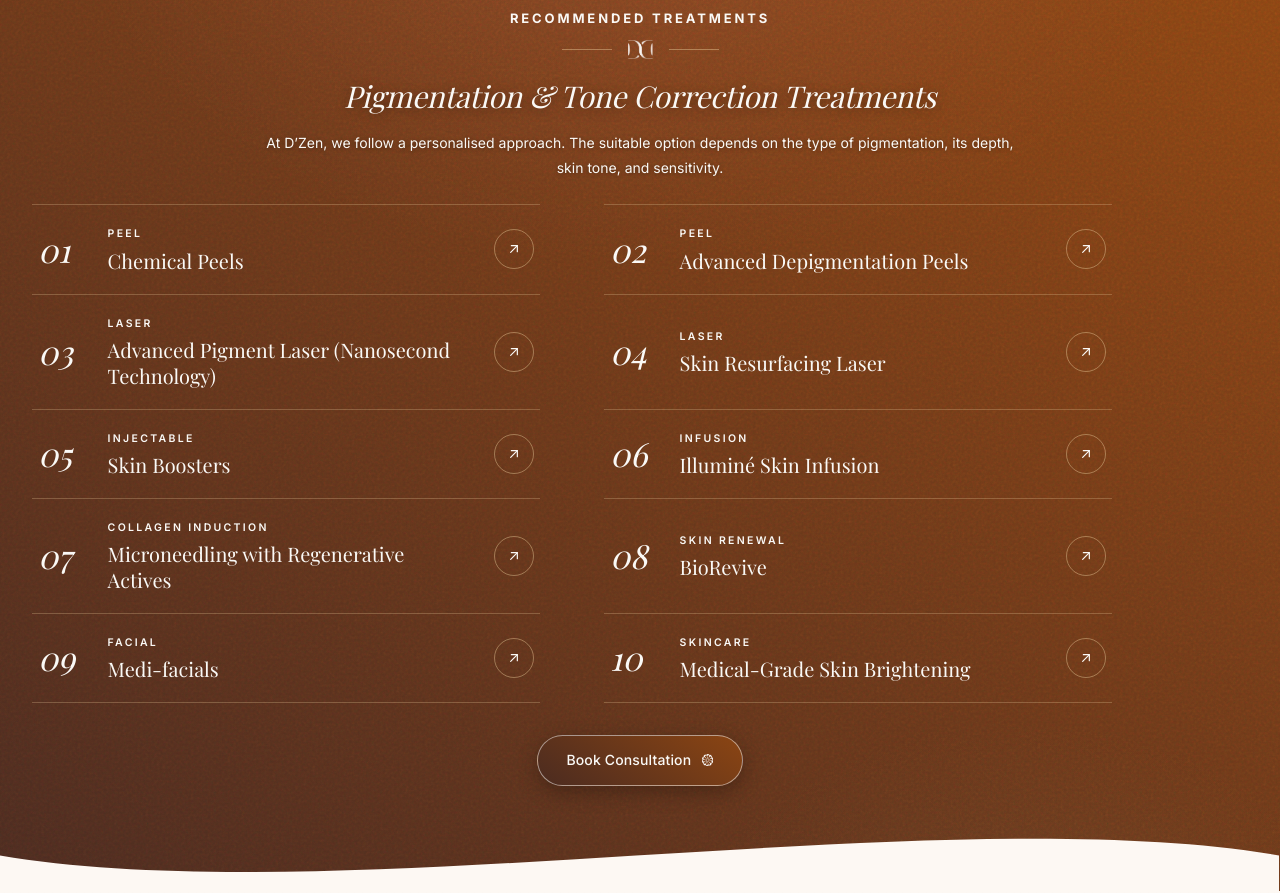
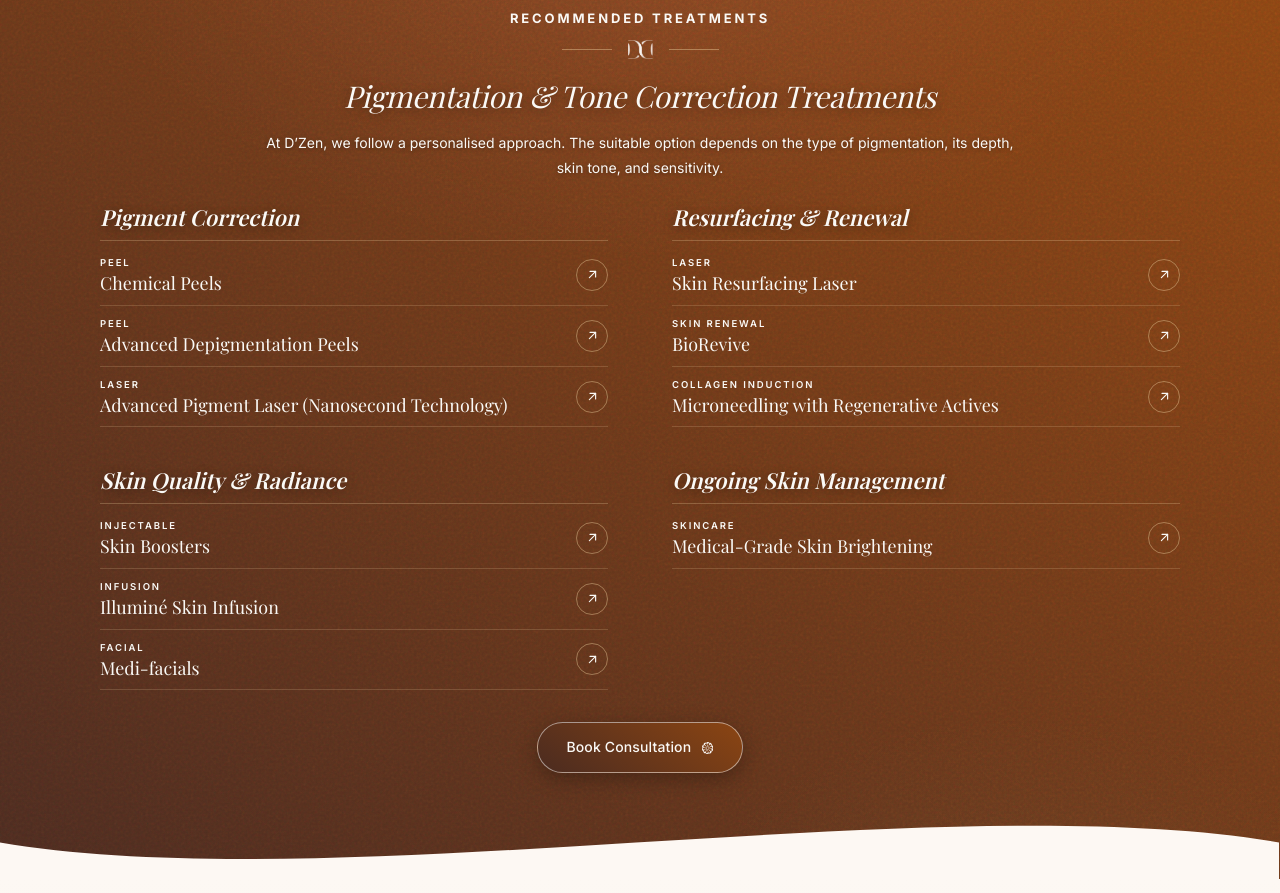
Before and after one commit to Pioneers-Branding/dzen-derma, a plain HTML site: page pigmentation.html in a window 1280 px wide. Shown: the part 2050-2943 px from the top of the page. Drawn offline with nearby package versions, Linux system fonts and the light colour scheme; a web font is replaced by a local one.

Commit message:
pigmentation ba issue

```diff
--- a/pigmentation.html
+++ b/pigmentation.html
@@ -277,45 +277,77 @@
             margin-top: clamp(20px, 2.5vw, 25px);
         }
 
-        /* ── Recommended treatments: numbered list on the dark band ── */
+        /* ── Recommended treatments: 4 Clinical Buckets (Editorial, No Boxes, No Numbers, Compact) ── */
         #recommended {
             padding: 50px 0 0;
         }
 
-        .pg-rec-grid {
-            list-style: none;
+        .pg-buckets-grid {
             display: grid;
             grid-template-columns: repeat(2, minmax(0, 1fr));
-            column-gap: clamp(32px, 5vw, 72px);
+            column-gap: clamp(36px, 5vw, 68px);
+            row-gap: clamp(28px, 3.5vw, 40px);
             max-width: 1080px;
+            margin: 0 auto;
+        }
+
+        .pg-bucket-group {
+            display: flex;
+            flex-direction: column;
+        }
+
+        .pg-bucket-header {
+            margin-bottom: 4px;
+            padding-bottom: 8px;
+            border-bottom: 1px solid rgba(232, 201, 154, 0.28);
+            display: flex;
+            flex-direction: column;
+            gap: 3px;
+        }
+
+        .pg-bucket-eyebrow {
+            font-family: 'Inter', system-ui, sans-serif;
+            font-size: 10.5px;
+            font-weight: 700;
+            letter-spacing: 0.2em;
+            text-transform: uppercase;
+            color: #E8C99A;
+        }
+
+        .pg-bucket-title {
+            font-family: 'Playfair Display', Georgia, serif;
+            font-size: clamp(19px, 1.8vw, 22px);
+            font-weight: 600;
+            line-height: 1.25;
+            color: #FAF9F6;
+            margin: 0;
+        }
+
+        .pg-bucket-list {
+            list-style: none;
             padding: 0;
-            counter-reset: none;
-        }
-
-        .pg-rec-grid li {
-            border-top: 1px solid rgba(232, 201, 154, .28);
-        }
-
-        /* closing hairline under the last row of each column */
-        .pg-rec-grid li:nth-last-child(-n+2) {
-            border-bottom: 1px solid rgba(232, 201, 154, .28);
-        }
-
-        .pg-rec-grid a {
+            margin: 0;
+            display: flex;
+            flex-direction: column;
+        }
+
+        .pg-bucket-list li {
+            border-bottom: 1px solid rgba(232, 201, 154, 0.2);
+        }
+
+        .pg-bucket-list a {
             position: relative;
             display: flex;
             align-items: center;
-            gap: clamp(16px, 2vw, 26px);
-            /* fill the whole grid row so the hover line sits on the row divider,
-               even when the row in the other column is taller */
-            height: 100%;
-            padding: 20px 6px;
+            justify-content: space-between;
+            gap: 16px;
+            padding: 10px 0;
             text-decoration: none;
-            transition: padding .35s ease;
+            transition: padding 0.3s ease;
         }
 
         /* gold line that sweeps in on hover */
-        .pg-rec-grid a::after {
+        .pg-bucket-list a::after {
             content: '';
             position: absolute;
             left: 0;
@@ -323,49 +355,38 @@
             width: 0;
             height: 1px;
             background: linear-gradient(90deg, #E8C99A, rgba(232, 201, 154, 0));
-            transition: width .5s ease;
-        }
-
-        .pg-rec-grid a:hover {
-            padding-left: 14px;
-        }
-
-        .pg-rec-grid a:hover::after {
+            transition: width 0.35s ease;
+        }
+
+        .pg-bucket-list a:hover {
+            padding-left: 8px;
+        }
+
+        .pg-bucket-list a:hover::after {
             width: 100%;
-        }
-
-        .pg-rec__num {
-            flex: 0 0 auto;
-            min-width: 44px;
-            font-family: 'Playfair Display', Georgia, serif;
-            font-style: italic;
-            font-size: clamp(26px, 2.6vw, 34px);
-            line-height: 1;
-            color: rgba(232, 201, 154, .55);
-            transition: color .35s ease;
         }
 
         .pg-rec__body {
             flex: 1 1 auto;
             display: flex;
             flex-direction: column;
-            gap: 5px;
+            gap: 2px;
             min-width: 0;
         }
 
         .pg-rec__tag {
             font-family: 'Inter', system-ui, sans-serif;
-            font-size: 10.5px;
+            font-size: 9.5px;
             font-weight: 600;
-            letter-spacing: .22em;
+            letter-spacing: 0.2em;
             text-transform: uppercase;
             color: #E8C99A;
         }
 
         .pg-rec__name {
             font-family: 'Playfair Display', Georgia, serif;
-            font-size: clamp(17px, 1.6vw, 20px);
-            line-height: 1.3;
+            font-size: clamp(16px, 1.4vw, 18px);
+            line-height: 1.25;
             color: #FAF9F6;
         }
 
@@ -374,16 +395,18 @@
             display: inline-flex;
             align-items: center;
             justify-content: center;
-            width: 40px;
-            height: 40px;
+            width: 32px;
+            height: 32px;
             border-radius: 50%;
-            border: 1px solid rgba(232, 201, 154, .45);
+            border: 1px solid rgba(232, 201, 154, 0.45);
             color: #E8C99A;
-            transition: transform .35s ease;
-        }
-
-        .pg-rec-grid a:hover .pg-rec__arrow {
+            transition: transform 0.3s ease, border-color 0.3s ease, background-color 0.3s ease;
+        }
+
+        .pg-bucket-list a:hover .pg-rec__arrow {
             transform: rotate(45deg);
+            border-color: #E8C99A;
+            background: rgba(232, 201, 154, 0.12);
         }
 
         /* ── Every treatment explained: same horizontal card carousel as treatments.html ── */
@@ -1797,27 +1820,31 @@
         }
 
         /* ── Responsive ── */
+        @media (max-width: 991.98px) {
+            .pg-buckets-grid {
+                grid-template-columns: 1fr;
+                gap: 22px;
+            }
+        }
+
         @media (max-width: 767.98px) {
-            .pg-rec-grid {
-                grid-template-columns: 1fr;
-            }
-
-            .pg-rec-grid li:nth-last-child(2) {
-                border-bottom: 0;
-            }
-
-            .pg-rec-grid a {
-                padding: 16px 2px;
-                gap: 14px;
-            }
-
-            .pg-rec__num {
-                min-width: 34px;
+            .pg-bucket-header {
+                margin-bottom: 2px;
+                padding-bottom: 6px;
+            }
+
+            .pg-bucket-list a {
+                padding: 9px 0;
+                gap: 12px;
+            }
+
+            .pg-rec__name {
+                font-size: 15.5px;
             }
 
             .pg-rec__arrow {
-                width: 34px;
-                height: 34px;
+                width: 30px;
+                height: 30px;
             }
         }
     </style>
@@ -2066,16 +2093,21 @@
                     </p>
                 </div>
 
-                <ol class="pg-rec-grid">
+                <div class="pg-buckets-grid">
+                    <!-- Bucket 1: Pigment Correction -->
+                    <div class="pg-bucket-group">
+                        <div class="pg-bucket-header">
+                            <h3 class="pg-bucket-title">Pigment Correction</h3>
+                        </div>
+                        <ul class="pg-bucket-list">
                             <li>
                                 <a href="#t-chemical-peels">
-                            <span class="pg-rec__num">01</span>
                                     <span class="pg-rec__body">
                                         <span class="pg-rec__tag">Peel</span>
                                         <span class="pg-rec__name">Chemical Peels</span>
                                     </span>
-                            <span class="pg-rec__arrow"><svg width="16" height="16" viewBox="0 0 24 24" fill="none"
-                                    stroke="currentColor" stroke-width="1.8" stroke-linecap="round"
+                                    <span class="pg-rec__arrow"><svg width="15" height="15" viewBox="0 0 24 24"
+                                            fill="none" stroke="currentColor" stroke-width="1.8" stroke-linecap="round"
                                             stroke-linejoin="round" aria-hidden="true">
                                             <path d="M7 17 17 7" />
                                             <path d="M8 7h9v9" />
@@ -2084,13 +2116,12 @@
                             </li>
                             <li>
                                 <a href="#t-depigmentation-peels">
-                            <span class="pg-rec__num">02</span>
                                     <span class="pg-rec__body">
                                         <span class="pg-rec__tag">Peel</span>
                                         <span class="pg-rec__name">Advanced Depigmentation Peels</span>
                                     </span>
-                            <span class="pg-rec__arrow"><svg width="16" height="16" viewBox="0 0 24 24" fill="none"
-                                    stroke="currentColor" stroke-width="1.8" stroke-linecap="round"
+                                    <span class="pg-rec__arrow"><svg width="15" height="15" viewBox="0 0 24 24"
+                                            fill="none" stroke="currentColor" stroke-width="1.8" stroke-linecap="round"
                                             stroke-linejoin="round" aria-hidden="true">
                                             <path d="M7 17 17 7" />
                                             <path d="M8 7h9v9" />
@@ -2099,28 +2130,35 @@
                             </li>
                             <li>
                                 <a href="#t-pigment-laser">
-                            <span class="pg-rec__num">03</span>
                                     <span class="pg-rec__body">
                                         <span class="pg-rec__tag">Laser</span>
                                         <span class="pg-rec__name">Advanced Pigment Laser (Nanosecond Technology)</span>
                                     </span>
-                            <span class="pg-rec__arrow"><svg width="16" height="16" viewBox="0 0 24 24" fill="none"
-                                    stroke="currentColor" stroke-width="1.8" stroke-linecap="round"
+                                    <span class="pg-rec__arrow"><svg width="15" height="15" viewBox="0 0 24 24"
+                                            fill="none" stroke="currentColor" stroke-width="1.8" stroke-linecap="round"
                                             stroke-linejoin="round" aria-hidden="true">
                                             <path d="M7 17 17 7" />
                                             <path d="M8 7h9v9" />
                                         </svg></span>
                                 </a>
                             </li>
+                        </ul>
+                    </div>
+
+                    <!-- Bucket 2: Resurfacing & Renewal -->
+                    <div class="pg-bucket-group">
+                        <div class="pg-bucket-header">
+                            <h3 class="pg-bucket-title">Resurfacing &amp; Renewal</h3>
+                        </div>
+                        <ul class="pg-bucket-list">
                             <li>
                                 <a href="#t-resurfacing-laser">
-                            <span class="pg-rec__num">04</span>
                                     <span class="pg-rec__body">
                                         <span class="pg-rec__tag">Laser</span>
                                         <span class="pg-rec__name">Skin Resurfacing Laser</span>
                                     </span>
-                            <span class="pg-rec__arrow"><svg width="16" height="16" viewBox="0 0 24 24" fill="none"
-                                    stroke="currentColor" stroke-width="1.8" stroke-linecap="round"
+                                    <span class="pg-rec__arrow"><svg width="15" height="15" viewBox="0 0 24 24"
+                                            fill="none" stroke="currentColor" stroke-width="1.8" stroke-linecap="round"
                                             stroke-linejoin="round" aria-hidden="true">
                                             <path d="M7 17 17 7" />
                                             <path d="M8 7h9v9" />
@@ -2128,14 +2166,50 @@
                                 </a>
                             </li>
                             <li>
+                                <a href="#t-biorevive">
+                                    <span class="pg-rec__body">
+                                        <span class="pg-rec__tag">Skin Renewal</span>
+                                        <span class="pg-rec__name">BioRevive</span>
+                                    </span>
+                                    <span class="pg-rec__arrow"><svg width="15" height="15" viewBox="0 0 24 24"
+                                            fill="none" stroke="currentColor" stroke-width="1.8" stroke-linecap="round"
+                                            stroke-linejoin="round" aria-hidden="true">
+                                            <path d="M7 17 17 7" />
+                                            <path d="M8 7h9v9" />
+                                        </svg></span>
+                                </a>
+                            </li>
+                            <li>
+                                <a href="#t-microneedling">
+                                    <span class="pg-rec__body">
+                                        <span class="pg-rec__tag">Collagen Induction</span>
+                                        <span class="pg-rec__name">Microneedling with Regenerative Actives</span>
+                                    </span>
+                                    <span class="pg-rec__arrow"><svg width="15" height="15" viewBox="0 0 24 24"
+                                            fill="none" stroke="currentColor" stroke-width="1.8" stroke-linecap="round"
+                                            stroke-linejoin="round" aria-hidden="true">
+                                            <path d="M7 17 17 7" />
+                                            <path d="M8 7h9v9" />
+                                        </svg></span>
+                                </a>
+                            </li>
+                        </ul>
+                    </div>
+
+                    <!-- Bucket 3: Skin Quality & Radiance -->
+                    <div class="pg-bucket-group">
+                        <div class="pg-bucket-header">
+                            <h3 class="pg-bucket-title">Skin Quality &amp; Radiance</h3>
+                        </div>
+                        <ul class="pg-bucket-list">
+                            <li>
                                 <a href="#t-skin-boosters">
-                            <span class="pg-rec__num">05</span>
                                     <span class="pg-rec__body">
                                         <span class="pg-rec__tag">Injectable</span>
                                         <span class="pg-rec__name">Skin Boosters</span>
                                     </span>
-                            <span class="pg-rec__arrow"><svg width="16" height="16" viewBox="0 0 24 24" fill="none"
-                                    stroke="currentColor" stroke-width="1.8" stroke-linecap="round"
+                                    <span class="pg-rec__arrow"><svg width="15" height="15" viewBox="0 0 24 24"
+                                            fill="none" stroke="currentColor" stroke-width="1.8" stroke-linecap="round"
                                             stroke-linejoin="round" aria-hidden="true">
                                             <path d="M7 17 17 7" />
                                             <path d="M8 7h9v9" />
@@ -2144,13 +2218,12 @@
                             </li>
                             <li>
                                 <a href="#t-illumine">
-                            <span class="pg-rec__num">06</span>
                                     <span class="pg-rec__body">
                                         <span class="pg-rec__tag">Infusion</span>
                                         <span class="pg-rec__name">Illuminé Skin Infusion</span>
                                     </span>
-                            <span class="pg-rec__arrow"><svg width="16" height="16" viewBox="0 0 24 24" fill="none"
-                                    stroke="currentColor" stroke-width="1.8" stroke-linecap="round"
+                                    <span class="pg-rec__arrow"><svg width="15" height="15" viewBox="0 0 24 24"
+                                            fill="none" stroke="currentColor" stroke-width="1.8" stroke-linecap="round"
                                             stroke-linejoin="round" aria-hidden="true">
                                             <path d="M7 17 17 7" />
                                             <path d="M8 7h9v9" />
@@ -2158,66 +2231,45 @@
                                 </a>
                             </li>
                             <li>
-                        <a href="#t-microneedling">
-                            <span class="pg-rec__num">07</span>
+                                <a href="#t-medi-facials">
                                     <span class="pg-rec__body">
-                                <span class="pg-rec__tag">Collagen Induction</span>
-                                <span class="pg-rec__name">Microneedling with Regenerative Actives</span>
+                                        <span class="pg-rec__tag">Facial</span>
+                                        <span class="pg-rec__name">Medi-facials</span>
                                     </span>
-                            <span class="pg-rec__arrow"><svg width="16" height="16" viewBox="0 0 24 24" fill="none"
-                                    stroke="currentColor" stroke-width="1.8" stroke-linecap="round"
+                                    <span class="pg-rec__arrow"><svg width="15" height="15" viewBox="0 0 24 24"
+                                            fill="none" stroke="currentColor" stroke-width="1.8" stroke-linecap="round"
                                             stroke-linejoin="round" aria-hidden="true">
                                             <path d="M7 17 17 7" />
                                             <path d="M8 7h9v9" />
                                         </svg></span>
                                 </a>
                             </li>
+                        </ul>
+                    </div>
+
+                    <!-- Bucket 4: Ongoing Skin Management -->
+                    <div class="pg-bucket-group">
+                        <div class="pg-bucket-header">
+                            <h3 class="pg-bucket-title">Ongoing Skin Management</h3>
+                        </div>
+                        <ul class="pg-bucket-list">
                             <li>
-                        <a href="#t-biorevive">
-                            <span class="pg-rec__num">08</span>
+                                <a href="#t-brightening">
                                     <span class="pg-rec__body">
-                                <span class="pg-rec__tag">Skin Renewal</span>
-                                <span class="pg-rec__name">BioRevive</span>
+                                        <span class="pg-rec__tag">Skincare</span>
+                                        <span class="pg-rec__name">Medical-Grade Skin Brightening</span>
                                     </span>
-                            <span class="pg-rec__arrow"><svg width="16" height="16" viewBox="0 0 24 24" fill="none"
-                                    stroke="currentColor" stroke-width="1.8" stroke-linecap="round"
+                                    <span class="pg-rec__arrow"><svg width="15" height="15" viewBox="0 0 24 24"
+                                            fill="none" stroke="currentColor" stroke-width="1.8" stroke-linecap="round"
                                             stroke-linejoin="round" aria-hidden="true">
                                             <path d="M7 17 17 7" />
                                             <path d="M8 7h9v9" />
                                         </svg></span>
                                 </a>
                             </li>
-                    <li>
-                        <a href="#t-medi-facials">
-                            <span class="pg-rec__num">09</span>
-                            <span class="pg-rec__body">
-                                <span class="pg-rec__tag">Facial</span>
-                                <span class="pg-rec__name">Medi-facials</span>
-                            </span>
-                            <span class="pg-rec__arrow"><svg width="16" height="16" viewBox="0 0 24 24" fill="none"
-                                    stroke="currentColor" stroke-width="1.8" stroke-linecap="round"
-                                    stroke-linejoin="round" aria-hidden="true">
-                                    <path d="M7 17 17 7" />
-                                    <path d="M8 7h9v9" />
-                                </svg></span>
-                        </a>
-                    </li>
-                    <li>
-                        <a href="#t-brightening">
-                            <span class="pg-rec__num">10</span>
-                            <span class="pg-rec__body">
-                                <span class="pg-rec__tag">Skincare</span>
-                                <span class="pg-rec__name">Medical-Grade Skin Brightening</span>
-                            </span>
-                            <span class="pg-rec__arrow"><svg width="16" height="16" viewBox="0 0 24 24" fill="none"
-                                    stroke="currentColor" stroke-width="1.8" stroke-linecap="round"
-                                    stroke-linejoin="round" aria-hidden="true">
-                                    <path d="M7 17 17 7" />
-                                    <path d="M8 7h9v9" />
-                                </svg></span>
-                        </a>
-                    </li>
-                </ol>
+                        </ul>
+                    </div>
+                </div>
 
                 <div class="text-center mt-4 pt-2">
                     <a href="contact" class="dz-cta footer-cta-btn">
```
Lines whose indentation alone changed are shown as unchanged.
